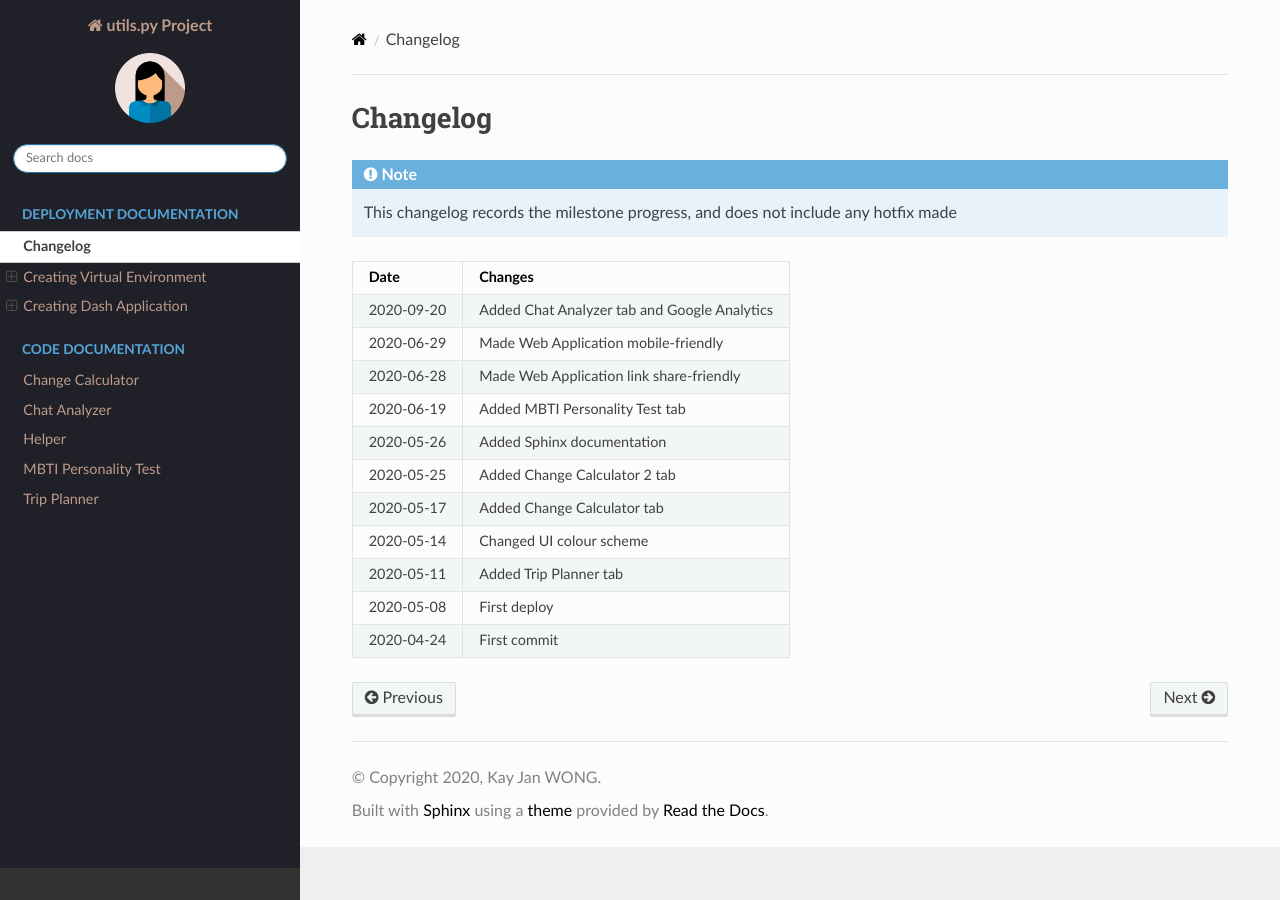
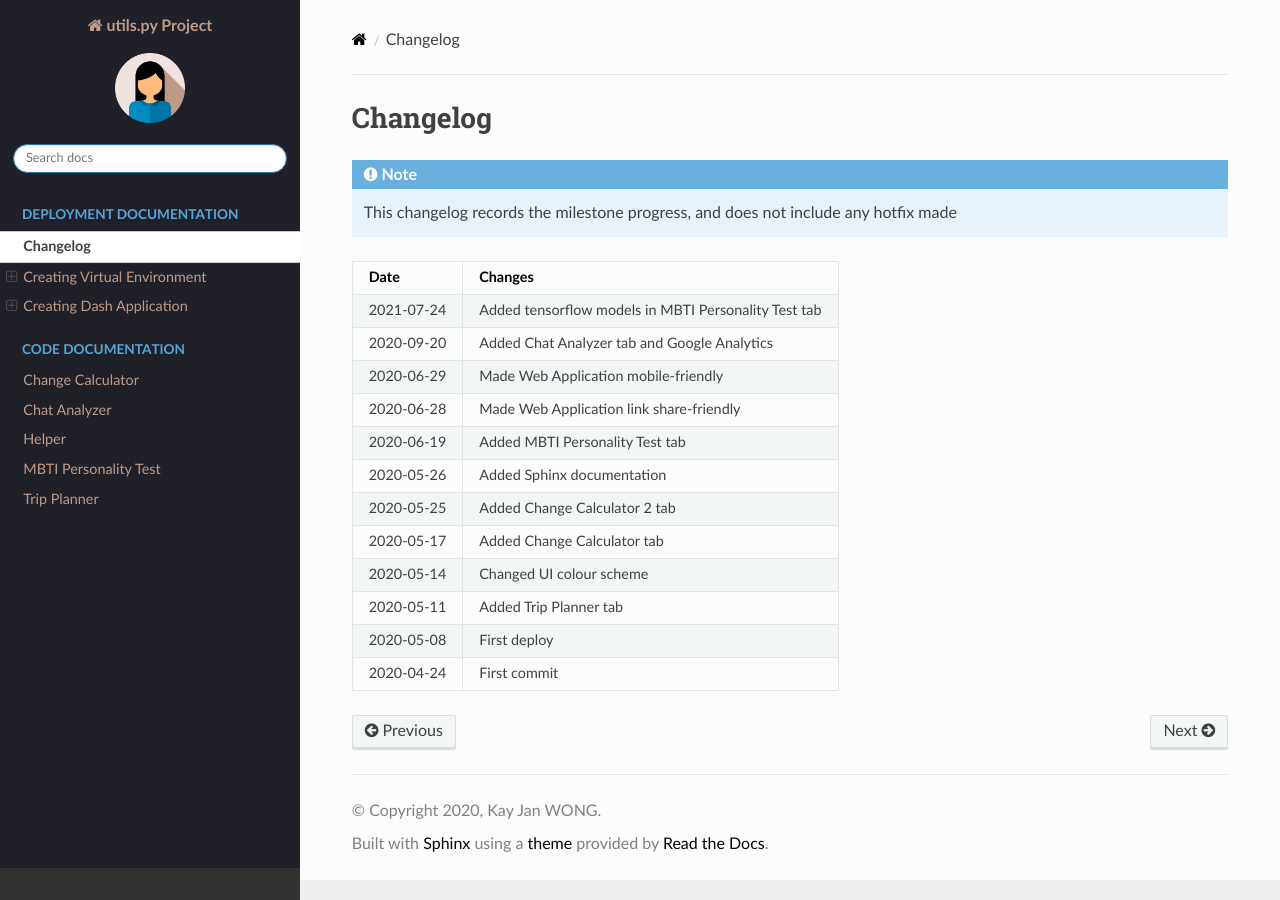
Before and after one commit to kayjanw/test-app, a Sphinx documentation site: the page built from docs/source/deploy/changelog.rst, in a window 1280 px wide. Built offline with Sphinx 7.4.7 and the Read the Docs theme 2.0.0, drawn with Linux system fonts in a browser that asks for light colours.

Commit message:
update changelog

```diff
--- a/docs/source/deploy/changelog.rst
+++ b/docs/source/deploy/changelog.rst
@@ -4,9 +4,10 @@ Changelog
 
 .. note::  This changelog records the milestone progress, and does not include any hotfix made
 
-========== ==============================================
+========== =====================================================
 Date       Changes
-========== ==============================================
+========== =====================================================
+2021-07-24 Added tensorflow models in MBTI Personality Test tab
 2020-09-20 Added Chat Analyzer tab and Google Analytics
 2020-06-29 Made Web Application mobile-friendly
 2020-06-28 Made Web Application link share-friendly
@@ -18,4 +19,4 @@ Date       Changes
 2020-05-11 Added Trip Planner tab
 2020-05-08 First deploy
 2020-04-24 First commit
-========== ==============================================
+========== =====================================================
```
